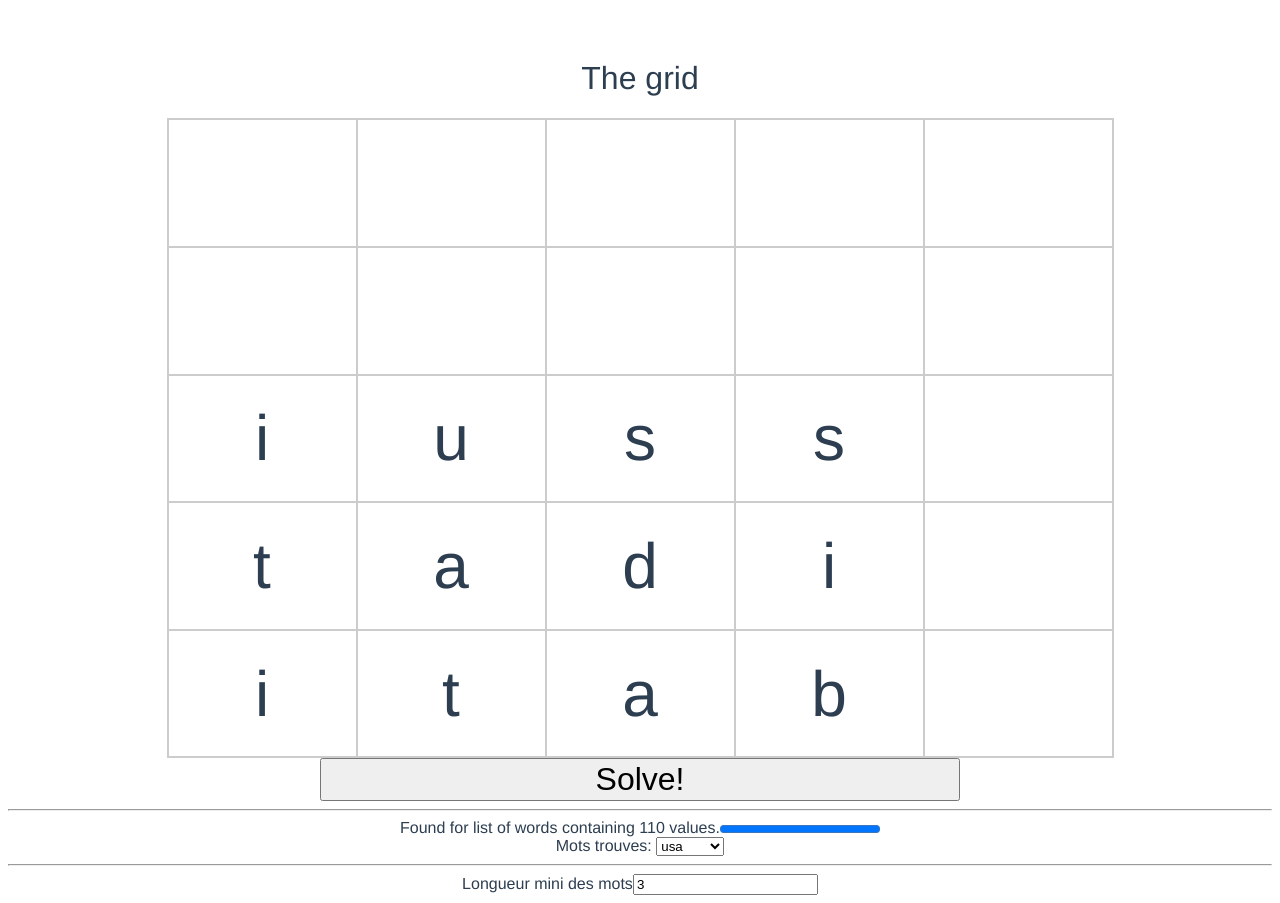
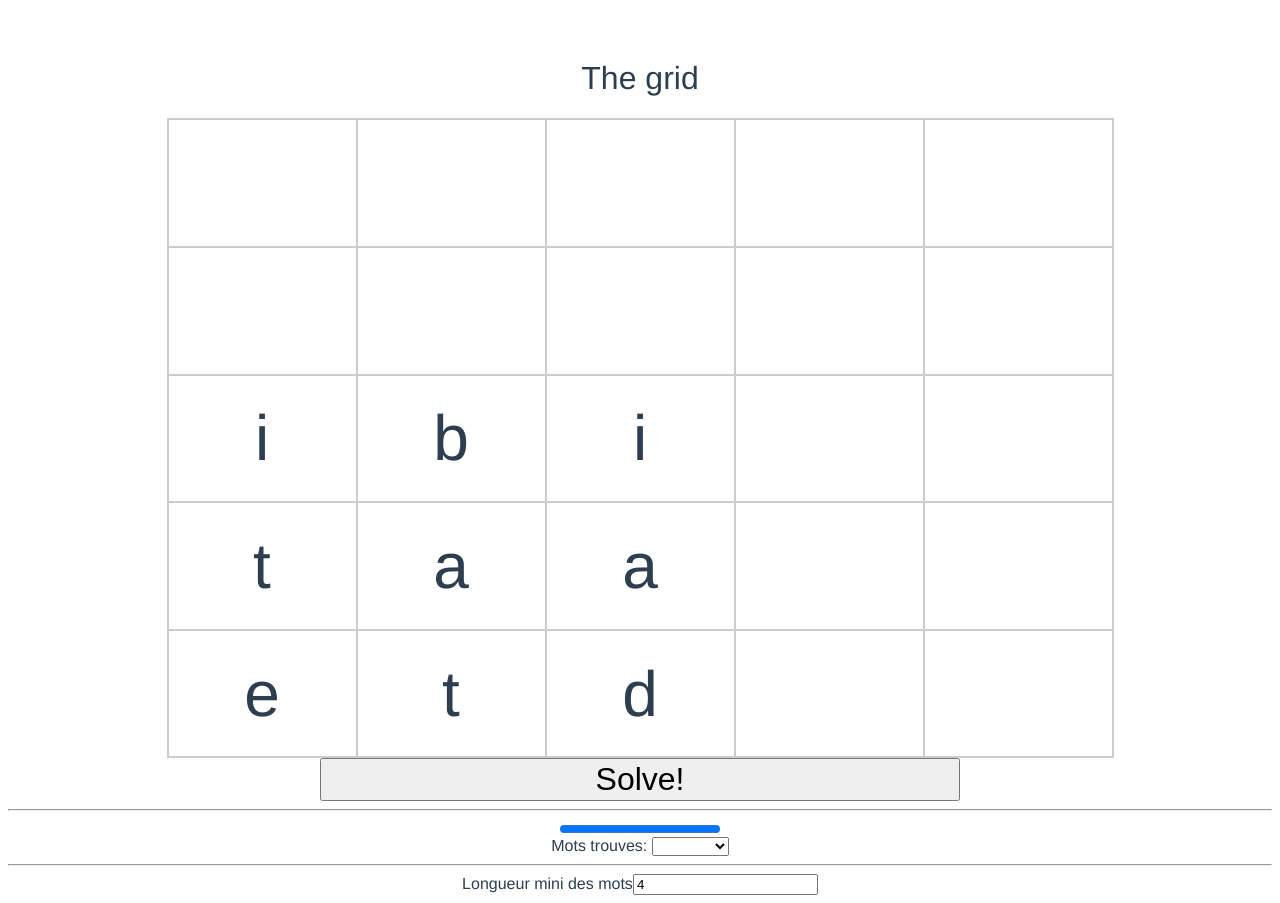
Before and after one commit to Draluy/MCsolver, a Vue app: page /#/ in a window 1280 px wide. Both pictures are taken after a click on the button "Solve!". Built offline with nearby package versions, Linux system fonts and the light colour scheme.

Commit message:
When selecting a full solution, highlight the first word.
The other words cannot be highlited, as letters shift after first word completion

```diff
--- a/src/components/Grid.vue
+++ b/src/components/Grid.vue
@@ -2,7 +2,7 @@
   <div class="hello">
     <h1>The grid</h1>
 
-    <table>
+    <table id="mytab1">
       <tbody>
       <tr v-for="row in values">
         <td v-for="(col, index) in row" @click="tap($event, col)" v-model="row[index]">
@@ -23,8 +23,8 @@
 
     <div v-if="words.length > 0">
       Mots trouves:
-      <select>
-        <option v-for="word in words">{{word.map(l=>l.value).join("")}}</option>
+      <select v-model="selectedWords">
+        <option v-bind:value="word" v-for="word in words">{{word.map(w=>w.map(l=>l.value).join("")).join("/")}}</option>
       </select>
     </div>
     <div v-else>
@@ -47,14 +47,15 @@
     data () {
       return {
         gridSize: 5,
-        minLength: 3,
+        minLength: 4,
         userinput: "",
         selectedModel: null,
         selectedTd: null,
         values: [],
         canSubmit: false,
         gridService: null,
-        words: []
+        words: [],
+        selectedWords: []
       }
     },
     mounted: function () {
@@ -72,9 +73,9 @@
       let arr = [
         null, null, null, null, null,
         null, null, null, null, null,
-        "i", "u", "s", "s", null,
-        "t", "a", "d", "i", null,
-        "i", "t", "a", "b", null
+        "i", "b", "i", null, null,
+        "t", "a", "a", null, null,
+        "e", "t", "d", null, null
       ]
       for (let i = 0; i < this.gridSize; i++) {
         for (let j = 0; j < this.gridSize; j++) {
@@ -124,21 +125,23 @@
 
         this.words = this.gridService.findWords(this.values);
         let nbWords = this.words.length;
-        label.innerText = "Found for list of words containing " + nbWords + " values.";
         progress.value = 1;
+
+        let arrays = [];
 
         for (let word of this.words) {
           let results = [word];
+          let it = this.gridService.findPossibleCombinations(this.values, results);
 
-          if (word.map(f=>f.value).join("") == "suit") {
-            let it = this.gridService.findPossibleCombinations(this.values, results);
+          for (let arr of it) {
+            arrays.push(arr);
+          }
 
-            for(let arr of it){
-                console.log("result of length", arr.length);
-            }
-          }
           progress.value = progress.value + 100 / nbWords;
         }
+
+        this.words = arrays;
+
 
         this.canSubmit = true;
       },
@@ -149,8 +152,34 @@
     watch: {
       userinput: function (val, oldVal) {
         if (val) {
-          this.selectedModel.value = val.toLowerCase();
+          let input = val.toLowerCase()
+          if (input == " ") {
+            this.selectedModel.value = null;
+          } else {
+            this.selectedModel.value = val.toLowerCase();
+          }
           this.userinput = "";
+        }
+      },
+
+      selectedWords: function (val, oldVal) {
+        let word = val[0];
+        const table = document.getElementById("mytab1");
+
+        for (let i = 0, row; row = table.rows[i]; i++) {
+          for (let j = 0, col; col = row.cells[j]; j++) {
+            col.style.backgroundColor = "white";
+          }
+        }
+        for (let letter of word) {
+
+          for (let i = 0, row; row = table.rows[i]; i++) {
+            for (let j = 0, col; col = row.cells[j]; j++) {
+              if (i == letter.y && j == letter.x) {
+                col.style.backgroundColor = "#77D";
+              }
+            }
+          }
         }
       }
     }
--- a/src/services/GridService.js
+++ b/src/services/GridService.js
@@ -126,7 +126,6 @@ export class GridService {
 
     if (wordsFound.length == 0) {
       if (gridEmpty && wordsFound.length == 0) {
-        console.log("FOUND ", results.map(w=>this.getWordFromArray(w)));
         yield results;
       }
       return;
```
